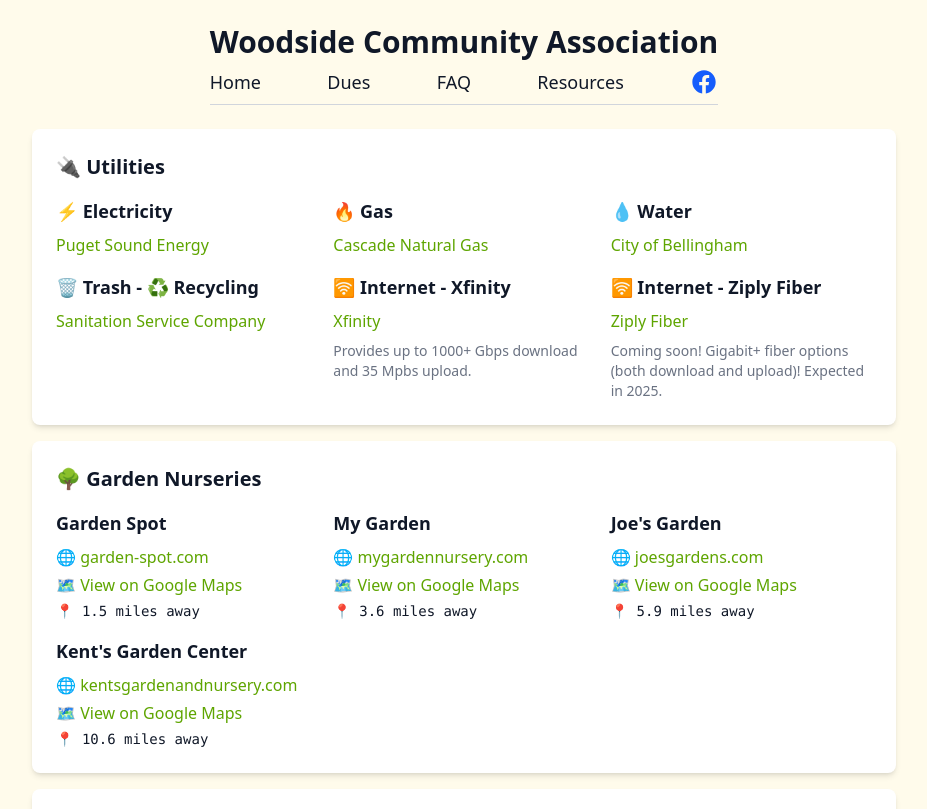
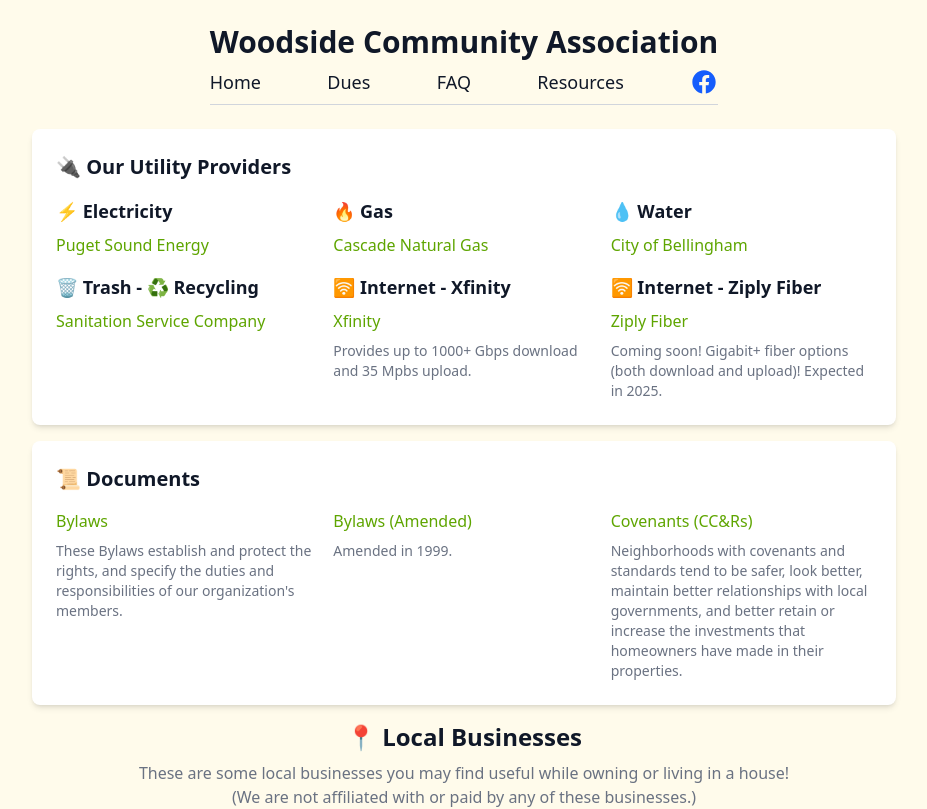
Before and after one commit to kyle-rader/woodside.github.io, a SvelteKit app: page /resources in a window 1280 px wide. Shown: the top 809 px of the page, without its empty margins (176-1103 px from the left). Built offline with nearby package versions, Linux system fonts and the light colour scheme.

Commit message:
break up main page into components and add images

```diff
--- /dev/null
+++ b/src/lib/components/events.svelte
@@ -0,0 +1,53 @@
+<script lang="ts">
+	import Section from '$lib/layout/section.svelte';
+	import FacebookIcon from '$lib/components/facebook_icon.svelte';
+	import Link from '$lib/components/link.svelte';
+
+	let events = [
+		{
+			title: 'Next HOA Meeting',
+			date: 'February, 2026 - Date TBD',
+			location: 'TBD',
+			fbLink: null,
+			clearOn: '2026-03-15'
+		},
+		{
+			title: 'Easter Egg Hunt 2025',
+			date: 'April 19th, 2025 @ 11:00 AM',
+			location: 'At the park on Woodside Way.',
+			fbLink: 'https://fb.me/e/2uGUbSOD6',
+			clearOn: '2025-04-20'
+		}
+	];
+
+	let futureEvents = events.filter((event) => new Date(event.clearOn) > new Date());
+</script>
+
+<Section
+	title="📢 Upcoming Community Events"
+	title_center={true}
+	class="gap-4 rounded-lg bg-white shadow-md dark:bg-zinc-700"
+>
+	<div class="mt-4 flex flex-col gap-4 sm:flex-row sm:flex-wrap">
+		{#each futureEvents as event}
+			<div class="min-w-[300px] flex-1 rounded-lg border p-4 sm:max-w-[calc(50%-1rem)]">
+				<div class="flex flex-col gap-2">
+					<h3 class="text-lg font-bold">{event.title}</h3>
+					<p class="text-gray-700 dark:text-gray-200">
+						🗓️ {event.date}
+						{#if event.location}
+							<br />📍 {event.location}
+						{/if}
+					</p>
+					{#if event.fbLink}
+						<Link href={event.fbLink}>
+							<span class="text-blue-500">
+								<FacebookIcon /> View Event on Facebook
+							</span>
+						</Link>
+					{/if}
+				</div>
+			</div>
+		{/each}
+	</div>
+</Section>
--- /dev/null
+++ b/src/lib/components/quick_links.svelte
@@ -0,0 +1,57 @@
+<script lang="ts">
+	import { facebookUrl, contactEmail } from '$lib';
+	import FacebookIcon from '$lib/components/facebook_icon.svelte';
+
+	const quick_links = [
+		{
+			href: '/dues',
+			icon: '💸',
+			title: 'Paying Dues',
+			description: 'Pay by check or online'
+		},
+		{
+			href: '/faq',
+			icon: '📖',
+			title: 'Rules FAQ',
+			description: 'Common CC&R and Bylaws Guidelines'
+		},
+		{
+			href: '/resources',
+			icon: '🏠',
+			title: 'Resources',
+			description: 'Links to utilities, local businesses, HOA documents, etc.'
+		},
+		{
+			href: `mailto:${contactEmail}`,
+			icon: '📧',
+			title: 'Contact',
+			description: `Email: ${contactEmail}`
+		}
+	];
+</script>
+
+<h2 class="mb-4 text-center text-xl font-bold">Quick Links</h2>
+<div class="mb-4 grid grid-cols-1 gap-4 md:grid-cols-2">
+	{#each quick_links as { href, icon, title, description }}
+		<a
+			{href}
+			class="rounded-lg bg-white p-4 shadow-md hover:bg-zinc-100 dark:bg-zinc-700 dark:hover:bg-zinc-600"
+		>
+			<span class="font-semibold">{icon} {title}</span>
+			<p class=" text-gray-500 dark:text-gray-300">{description}</p>
+		</a>
+	{/each}
+	<a
+		href={facebookUrl}
+		target="_blank"
+		rel="noopener noreferrer"
+		class="rounded-lg bg-white p-4 shadow-md hover:bg-zinc-100 dark:bg-zinc-700 dark:hover:bg-zinc-600"
+	>
+		<span class="font-semibold">
+			<FacebookIcon /> FB Group
+		</span>
+		<p class=" text-gray-500 dark:text-gray-300">
+			Join the Woodside Community Facebook Group to see events
+		</p>
+	</a>
+</div>
--- /dev/null
+++ b/src/lib/images.svelte
@@ -0,0 +1,28 @@
+<script lang="ts">
+	import Section from './layout/section.svelte';
+
+	let images = [
+		{
+			src: '/img/arial_1.jpg',
+			alt: 'Arial photo of the inned park off Woodside Way'
+		},
+		{
+			src: '/img/deer_1.jpg',
+			alt: 'Photo of 4 deer in the front park off Woodside Way'
+		},
+		{
+			src: '/img/easter_egg_hunt_1.jpg',
+			alt: 'Group photo of one of the Easter Egg Hunts'
+		}
+	];
+</script>
+
+<Section title="📸 Community Photos">
+	<div class="grid grid-cols-1 gap-4 md:grid-cols-2">
+		{#each images as image}
+			<a href={image.src} target="_blank" rel="noopener noreferrer">
+				<img src={image.src} alt={image.alt} class="rounded-lg" />
+			</a>
+		{/each}
+	</div>
+</Section>
--- a/src/lib/layout/section.svelte
+++ b/src/lib/layout/section.svelte
@@ -1,8 +1,8 @@
 <script lang="ts">
-	let { title, children, class: className = '' } = $props();
+	let { title, children, class: className = '', title_center = false } = $props();
 </script>
 
 <div class="mb-4 rounded-lg bg-white p-6 text-left shadow-md dark:bg-zinc-700 {className}">
-	<h2 class="mb-2 text-xl font-semibold">{title}</h2>
+	<h2 class="mb-2 text-xl font-semibold {title_center ? 'text-center' : ''}">{title}</h2>
 	{@render children()}
 </div>
--- a/src/routes/+page.svelte
+++ b/src/routes/+page.svelte
@@ -1,28 +1,11 @@
 <script lang="ts">
 	import Container from '$lib/layout/container.svelte';
-	import Section from '$lib/layout/section.svelte';
 	import { facebookUrl, contactEmail } from '$lib';
 	import FacebookIcon from '$lib/components/facebook_icon.svelte';
 	import Link from '$lib/components/link.svelte';
-
-	let events = [
-		{
-			title: 'Next HOA Meeting',
-			date: 'February, 2026 - Date TBD',
-			location: 'TBD',
-			fbLink: null,
-			clearOn: '2026-03-15'
-		},
-		{
-			title: 'Easter Egg Hunt 2025',
-			date: 'April 19th, 2025 @ 11:00 AM',
-			location: 'At the park on Woodside Way.',
-			fbLink: 'https://fb.me/e/2uGUbSOD6',
-			clearOn: '2025-04-20'
-		}
-	];
-
-	let futureEvents = events.filter((event) => new Date(event.clearOn) > new Date());
+	import Images from '$lib/images.svelte';
+	import Events from '$lib/components/events.svelte';
+	import QuickLinks from '$lib/components/quick_links.svelte';
 
 	const googleMapsUrl =
 		'https://www.google.com/maps/@48.7802007,-122.4310919,427a,35y,92.86h,48.09t/data=!3m1!1e3?entry=ttu&g_ep=EgoyMDI1MDQwOS4wIKXMDSoASAFQAw%3D%3D';
@@ -41,78 +24,7 @@
 
 	<img src="/img/woodside_sign.jpg" alt="Woodside Sign" class="mx-auto mb-4 sm:w-3/4" />
 
-	<Section
-		title="📢 Upcoming Community Events"
-		class="gap-4 rounded-lg bg-white shadow-md dark:bg-zinc-700"
-	>
-		<div class="flex flex-col gap-4 sm:flex-row sm:flex-wrap">
-			{#each futureEvents as event}
-				<div class="min-w-[300px] flex-1 sm:max-w-[calc(50%-1rem)]">
-					<div class="flex flex-col gap-2 rounded-lg border p-4">
-						<h3 class="text-lg font-bold">{event.title}</h3>
-						<p class="text-gray-700 dark:text-gray-200">
-							🗓️ {event.date}
-							{#if event.location}
-								<br />📍 {event.location}
-							{/if}
-						</p>
-						{#if event.fbLink}
-							<Link href={event.fbLink}>
-								<span class="text-blue-500">
-									<FacebookIcon /> View Event on Facebook
-								</span>
-							</Link>
-						{/if}
-					</div>
-				</div>
-			{/each}
-		</div>
-	</Section>
-
-	<h2 class="mb-4 text-center text-xl font-bold">Quick Links</h2>
-	<div class="grid grid-cols-1 gap-4 md:grid-cols-2">
-		<a
-			href="/dues"
-			class="rounded-lg bg-white p-4 shadow-md hover:bg-zinc-100 dark:bg-zinc-700 dark:hover:bg-zinc-600"
-		>
-			<span class="font-semibold">💸 Paying Dues</span>
-			<p class=" text-gray-500 dark:text-gray-300">Pay by check or online</p>
-		</a>
-		<a
-			href="/faq"
-			class="rounded-lg bg-white p-4 shadow-md hover:bg-zinc-100 dark:bg-zinc-700 dark:hover:bg-zinc-600"
-		>
-			<span class="font-semibold">📖 Rules FAQ</span>
-			<p class=" text-gray-500 dark:text-gray-300">Common CC&R and Bylaws Guidelines</p>
-		</a>
-		<a
-			href="/resources"
-			class="rounded-lg bg-white p-4 shadow-md hover:bg-zinc-100 dark:bg-zinc-700 dark:hover:bg-zinc-600"
-		>
-			<span class="font-semibold">🏠 Resources</span>
-			<p class=" text-gray-500 dark:text-gray-300">
-				Links to utilities, local businesses, HOA documents, etc.
-			</p>
-		</a>
-		<a
-			href="mailto:{contactEmail}"
-			class="rounded-lg bg-white p-4 shadow-md hover:bg-zinc-100 dark:bg-zinc-700 dark:hover:bg-zinc-600"
-		>
-			<span class="font-semibold">📧 Contact</span>
-			<p class=" text-gray-500 dark:text-gray-300">Email: {contactEmail}</p>
-		</a>
-		<a
-			href={facebookUrl}
-			target="_blank"
-			rel="noopener noreferrer"
-			class="rounded-lg bg-white p-4 shadow-md hover:bg-zinc-100 dark:bg-zinc-700 dark:hover:bg-zinc-600"
-		>
-			<span class="font-semibold">
-				<FacebookIcon /> FB Group
-			</span>
-			<p class=" text-gray-500 dark:text-gray-300">
-				Join the Woodside Community Facebook Group to see events
-			</p>
-		</a>
-	</div>
+	<Events />
+	<QuickLinks />
+	<Images />
 </Container>
--- a/src/routes/resources/+page.svelte
+++ b/src/routes/resources/+page.svelte
@@ -2,9 +2,11 @@
 	import Container from '$lib/layout/container.svelte';
 	import Utilities from './utilities.svelte';
 	import Businesses from './businesses.svelte';
+	import Docs from './docs.svelte';
 </script>
 
 <Container>
 	<Utilities />
+	<Docs />
 	<Businesses />
 </Container>
--- a/src/routes/resources/businesses.svelte
+++ b/src/routes/resources/businesses.svelte
@@ -96,6 +96,12 @@
 	];
 </script>
 
+<h1 class="mb-2 text-2xl font-bold">📍 Local Businesses</h1>
+<p class="mb-4 text-gray-500 dark:text-gray-300">
+	These are some local businesses you may find useful while owning or living in a house!
+	<br />
+	(We are not affiliated with or paid by any of these businesses.)
+</p>
 <BusinessList title="🌳 Garden Nurseries" businesses={gardening} />
 <BusinessList title="🪨 Landscaping Supplies" businesses={landscaping} />
 <BusinessList title="🛠️ Hardware Stores" businesses={hardware} />
--- /dev/null
+++ b/src/routes/resources/docs.svelte
@@ -0,0 +1,36 @@
+<script lang="ts">
+	import { deserialize } from '$app/forms';
+	import Link from '$lib/components/link.svelte';
+	import Section from '$lib/layout/section.svelte';
+
+	let docs = [
+		{
+			title: 'Bylaws',
+			href: '/docs/wca_bylaws.pdf',
+			description:
+				"These Bylaws establish and protect the rights, and specify the duties and responsibilities of our organization's members."
+		},
+		{
+			title: 'Bylaws (Amended)',
+			href: '/docs/wca_bylaws_amended.pdf',
+			description: 'Amended in 1999.'
+		},
+		{
+			title: 'Covenants (CC&Rs)',
+			href: '/docs/wca_covenants.pdf',
+			description:
+				'Neighborhoods with covenants and standards tend to be safer, look better, maintain better relationships with local governments, and better retain or increase the investments that homeowners have made in their properties.'
+		}
+	];
+</script>
+
+<Section title="📜 Documents">
+	<ul class="mt-4 flex flex-col gap-4 sm:grid sm:grid-cols-2 md:grid-cols-3">
+		{#each docs as doc}
+			<li class="flex flex-col gap-2">
+				<Link href={doc.href}>{doc.title}</Link>
+				<p class="text-sm text-gray-500 dark:text-gray-300">{doc.description}</p>
+			</li>
+		{/each}
+	</ul>
+</Section>
--- a/src/routes/resources/utilities.svelte
+++ b/src/routes/resources/utilities.svelte
@@ -41,7 +41,7 @@
 	];
 </script>
 
-<Section title="🔌 Utilities">
+<Section title="🔌 Our Utility Providers">
 	<ul class="mt-4 flex flex-col gap-4 sm:grid sm:grid-cols-2 md:grid-cols-3">
 		{#each utilities as utility}
 			<li class="flex flex-col gap-2">
```
